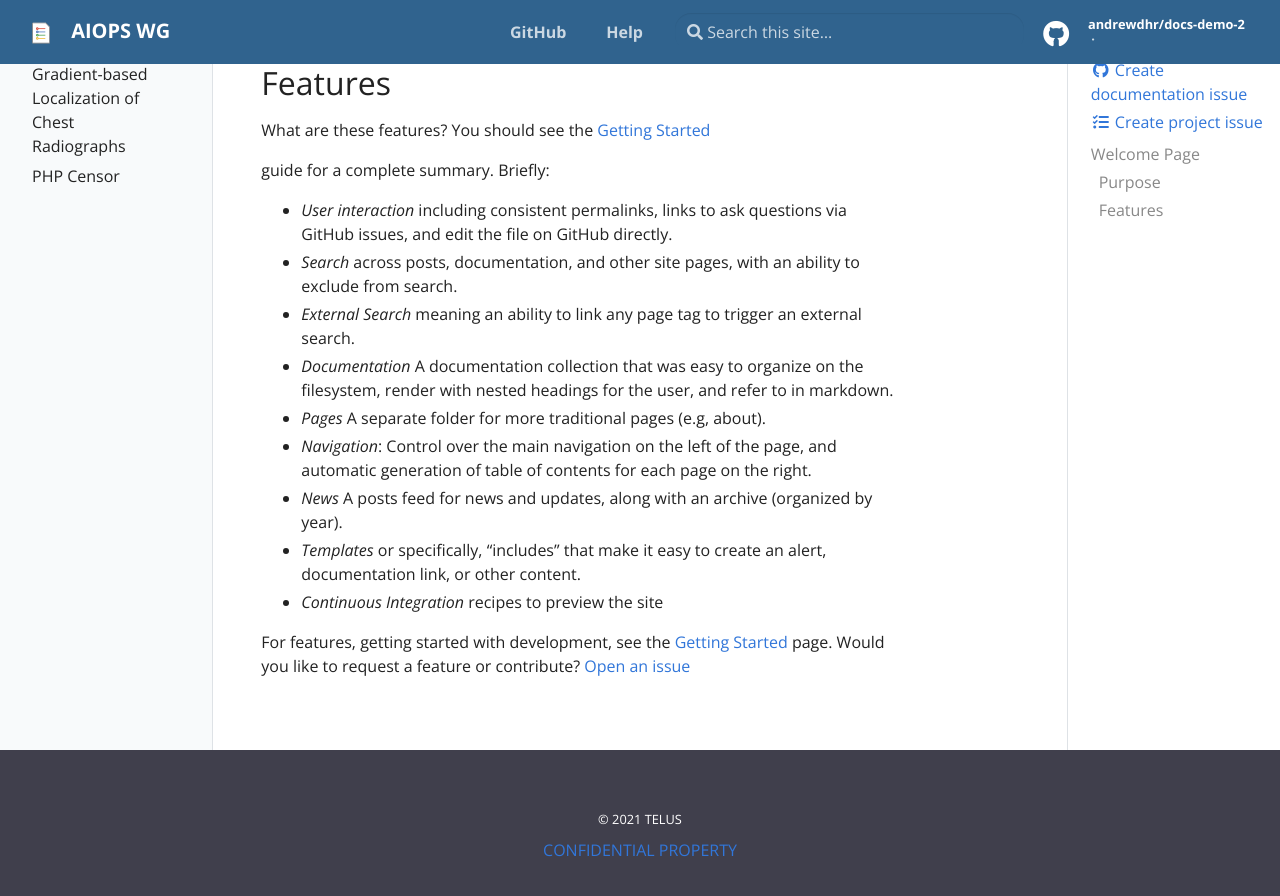
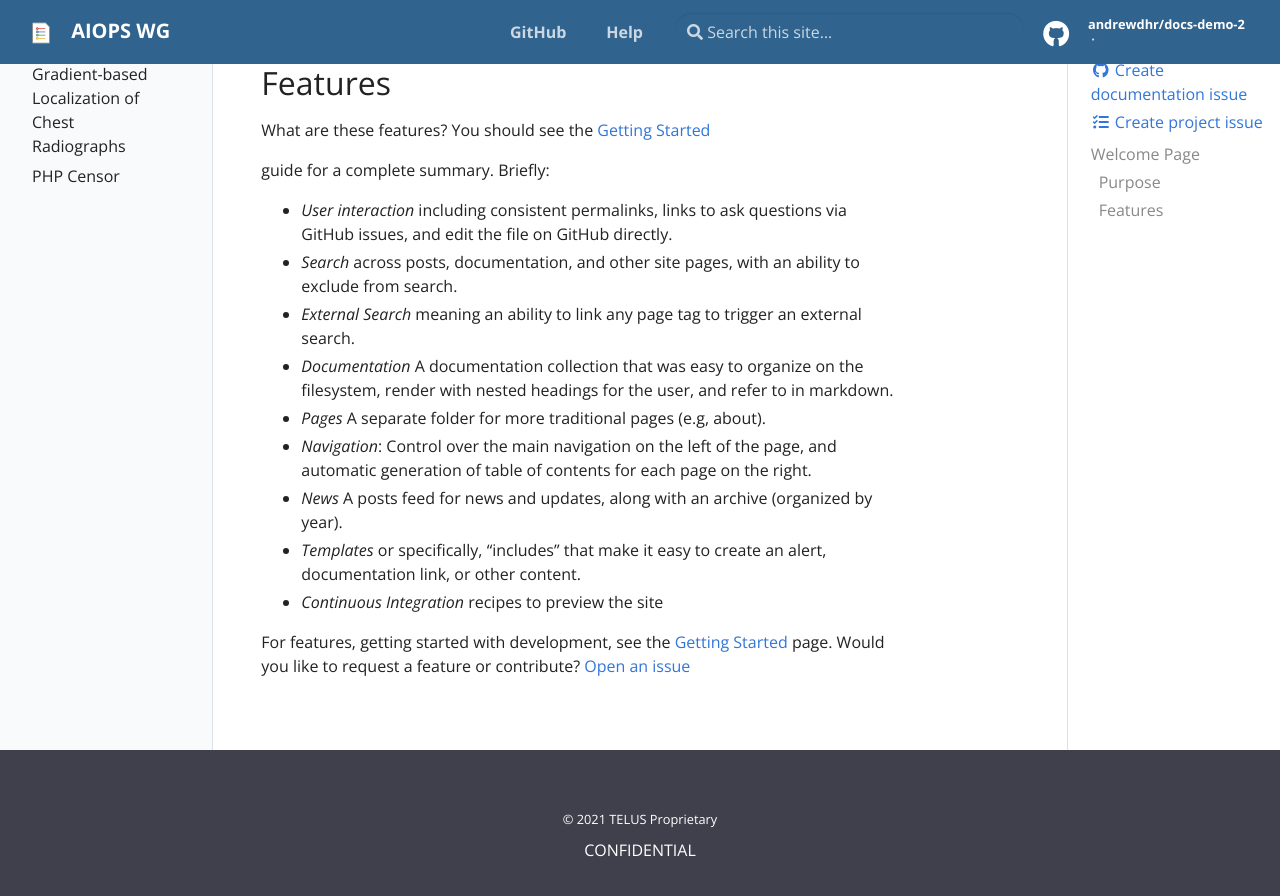
Before and after one commit to andrewdhr/docs-demo-2, a Jekyll site: the page built from docs/pages/index.md, in a window 1280 px wide and 900 px high, scrolled down 784 px. Shown: the top 896 px of the window. Built offline with Jekyll 4.4.1, drawn with Linux system fonts in a browser that asks for light colours.

Commit message:
update footer

```diff
--- a/docs/_includes/footer.html
+++ b/docs/_includes/footer.html
@@ -20,9 +20,9 @@
         </ul>
       </div>
       <div class="col-12 col-sm-4 text-center py-2 order-sm-2">
-        <small class="text-white">© {{ 'now' | date: "%Y" }} TELUS </small>
+        <small class="text-white">© {{ 'now' | date: "%Y" }} TELUS Proprietary</small>
         {% if site.privacy %}<small class="ml-1"><a href="{{ site.privacy }}" target="_blank">Privacy Policy</a></small>{% endif %}
-        <p class="mt-2"><font color="#3176d9">CONFIDENTIAL PROPERTY</font></p>
+        <p class="mt-2"><font color="#FFFFFF">CONFIDENTIAL</font></p>
       </div>
     </div>
   </div>
```
